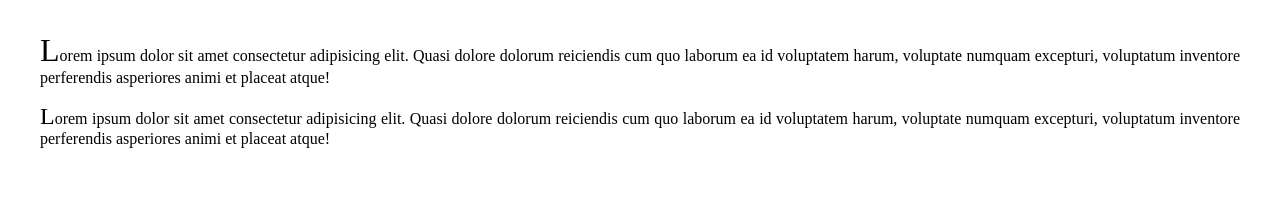
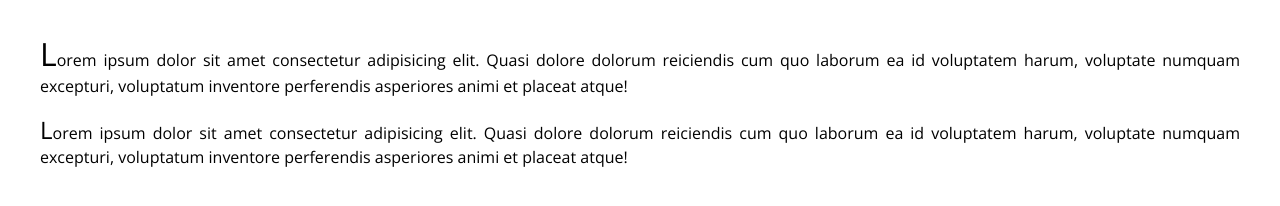
Before and after one commit to zettacamp-juan-frido/juan_zettacamp_catfish_CSS, a plain HTML site: page index.html in a window 1280 px wide. Drawn offline with nearby package versions, Linux system fonts and the light colour scheme.

Commit message:
input font family open sans on css

```diff
--- a/style.css
+++ b/style.css
@@ -1,7 +1,10 @@
+@import url("https://fonts.googleapis.com/css?family=Open Sans");
+
 .container {
   margin: 2rem;
   text-align: justify;
   font-size: medium;
+  font-family: Open Sans;
 }
 .font-size-xx-large {
   font-size: xx-large;
```
